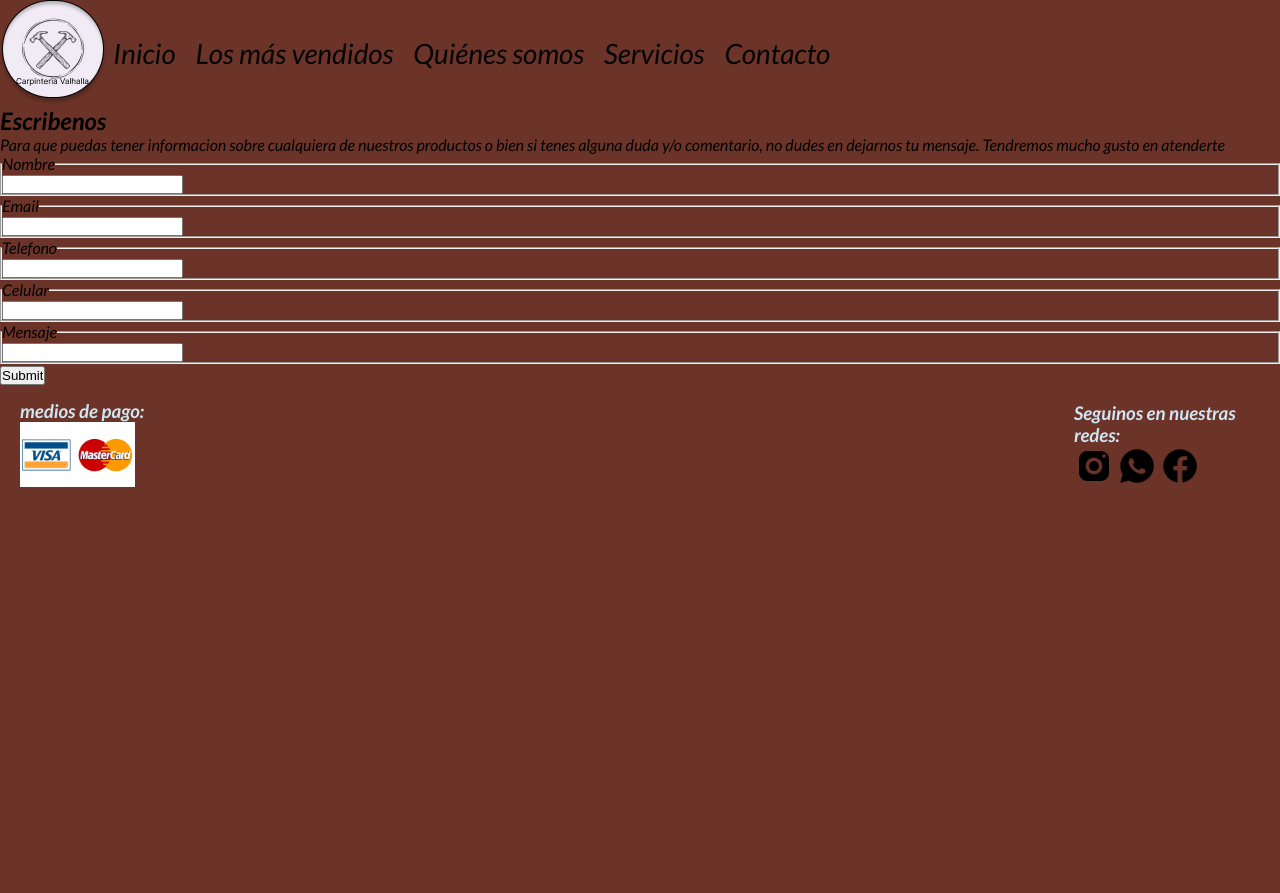
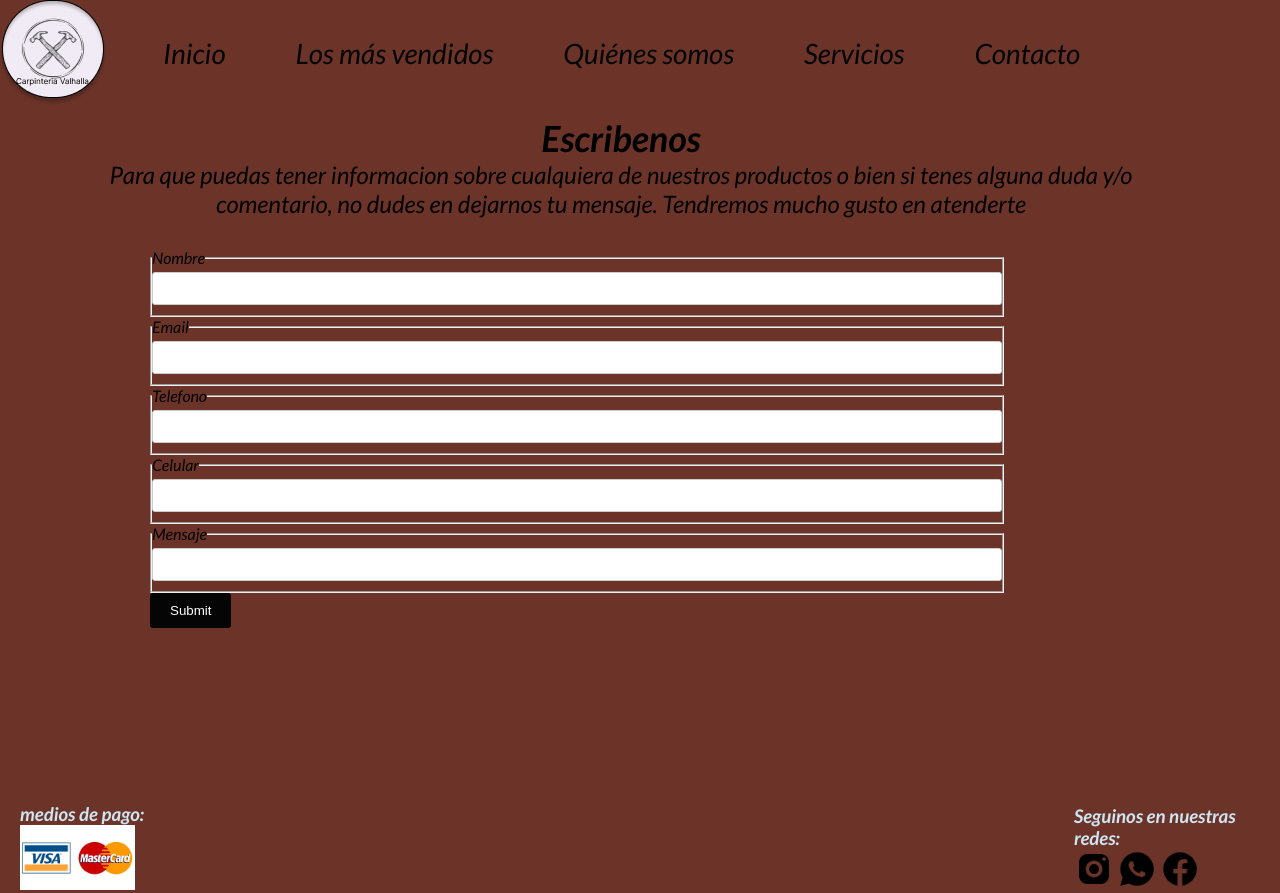
Before and after one commit to Nicolas-Grippi/proyecto, a website: page pages/contacto.html in a window 1280 px wide. Before the commit the page ends 800 px from the top, so only its background shows below. Drawn offline with Linux system fonts and the light colour scheme.

Commit message:
Detalles

```diff
--- a/pages/contacto.html
+++ b/pages/contacto.html
@@ -6,9 +6,9 @@
     <title>contacto</title>
     <link rel="stylesheet" href="../css/style.css">
 </head>
-<body class="bodyContacto">
+<body>
     <header class="headerContacto">
-        <nav>
+        <nav class="navContacto">
             <img src="../assets/img/Logo.png" alt="">
             <input type="checkbox" name="" id="toggle">
             <label for="toggle"><i class="material-icons">menu</i></label>
@@ -28,7 +28,7 @@
     <p>Para que puedas tener informacion sobre cualquiera de nuestros productos o bien si tenes alguna duda y/o comentario, no dudes en dejarnos tu mensaje.
     Tendremos mucho gusto en atenderte</p>
 </div>
-    <main>
+    <main class="mainContacto">
         <form class="tabla" action="">
             <fieldset>
                 <legend>Nombre</legend>
@@ -57,7 +57,7 @@
             </fieldset>
             <input type="submit">
     </main>
-    <footer class="footer">
+    <footer class="footerContacto">
         <div class="footer-mp">
             <h3>medios de pago:</h3>
             <div>
--- a/scss/style.scss
+++ b/scss/style.scss
@@ -489,3 +489,95 @@ padding: 1rem; /* Reducir el padding del encabezado */
   width: 100%;
   height: 10%;
 }
+
+
+.cajaServ {
+  display: grid;
+  grid-template-columns: repeat(2, 1fr);
+  grid-gap: 20px;
+  padding: 20px;
+  width: 100%;
+}
+
+.grid-caja {
+  border: 1px solid #ccc;
+  padding: 20px;
+}
+img {
+  max-width: 100%;
+}
+
+/* EMPIEZA CONTACTOS */
+
+.navContacto div ul li a{
+align-items: center;
+}
+
+.navContacto div ul li a{
+  padding-left: 50px;
+  }
+.mainContacto{
+  width: 100%;
+}
+
+.Escribenos{
+  width: 90%;
+  text-align: center;
+  gap: 20px;
+  padding: 10px;
+  padding-left: 100px;
+  font-size: 24px;
+
+  }
+
+  .tabla{
+    width: 80%;
+    justify-content: space-between;
+  padding: 20px;
+  padding-left: 150px;
+  font-size: 16px;
+  }
+
+
+  input[type="text"],
+  input[type="email"],
+  input[type="tel"],
+  textarea {
+      width: 100%;
+      margin-bottom: 10px;
+      padding: 8px;
+      border: 1px solid #ccc;
+      border-radius: 3px;
+      box-sizing: border-box;
+     }
+
+
+  label {
+      display: block;
+      margin-bottom: 5px;
+      font-weight: bold;
+  }
+
+  input[type="submit"] {
+      background-color: $primary-color;
+      color: #fff;
+      border: none;
+      padding: 10px 20px;
+      border-radius: 3px;
+      cursor: pointer;
+
+  }
+
+  input[type="submit"]:hover {
+      background-color: #45a049;
+  }
+
+.footerContacto{
+  background-color: $secondary-color;
+  max-width: 100%;
+  height: 120px;
+  display: flex;
+  justify-content: space-between;
+  align-items: center;
+  padding-top: 200px;
+}
```
Also changed, not shown: pages/servicios.html (+4 -4 lines), css/style.css.
